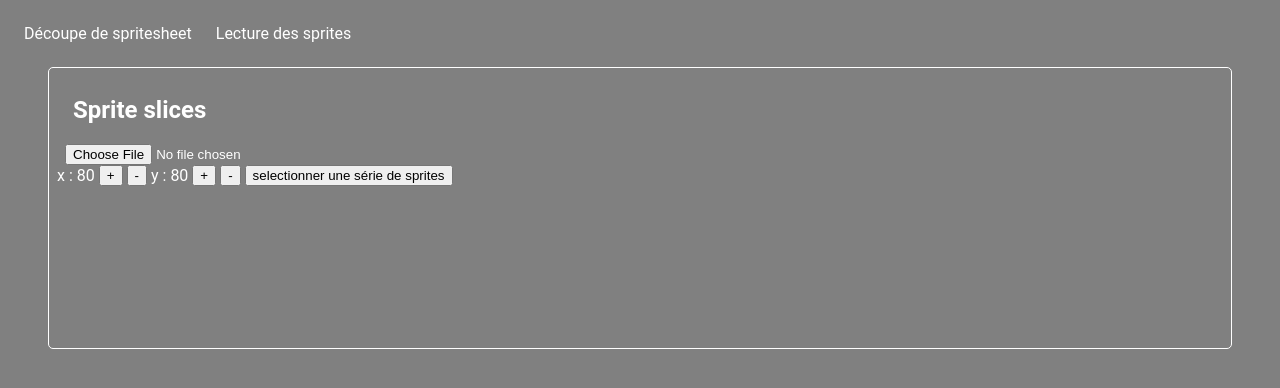
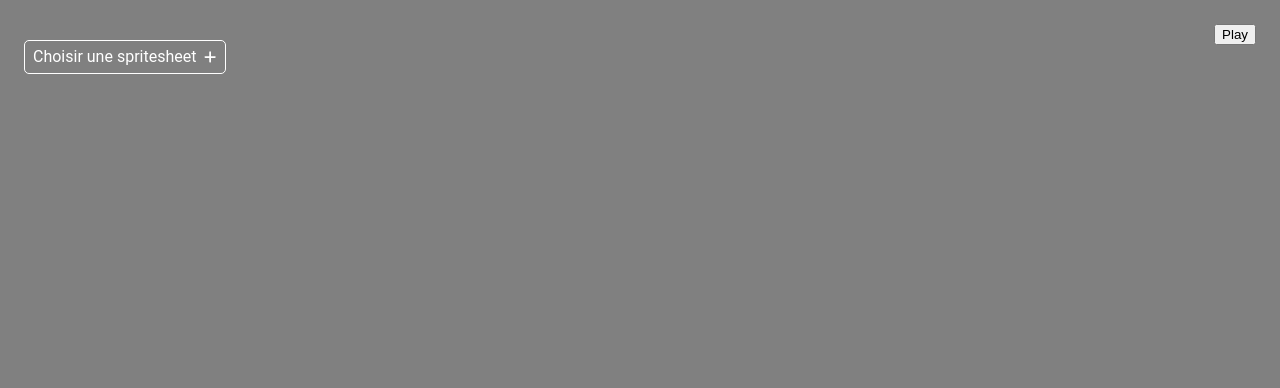
Before and after one commit to jeagdb/jeagdb.github.io, a Next.js app: page /game in a window 1280 px wide. Shown: the top 388 px of the page. Built offline with nearby package versions, Linux system fonts and the light colour scheme.

Commit message:
feat(sprite slice): add overflow and scroll to canvas

```diff
--- a/package.json
+++ b/package.json
@@ -30,7 +30,8 @@
     "remark": "^14.0.2",
     "remark-html": "^15.0.1",
     "styled-components": "^5.3.6",
-    "styled-media-query": "^2.1.2"
+    "styled-media-query": "^2.1.2",
+    "styled-reset": "^4.5.1"
   },
   "resolutions": {
     "styled-components": "^5"
--- a/src/components/GlobalStyles/index.js
+++ b/src/components/GlobalStyles/index.js
@@ -1,6 +1,9 @@
+import reset from 'styled-reset'
 import { createGlobalStyle } from "styled-components"
 
 const GlobalStyles = createGlobalStyle`
+  ${reset}
+
   *, *::before, *::after {
     box-sizing: border-box;
   }
--- a/src/components/SpriteSlice/index.js
+++ b/src/components/SpriteSlice/index.js
@@ -1,30 +1,72 @@
 import styled from 'styled-components'
-import { get, isEqual } from 'lodash'
+import { faMinus, faPlus } from '@fortawesome/free-solid-svg-icons'
+import { FontAwesomeIcon } from '@fortawesome/react-fontawesome'
+import { get, size, isEqual, isUndefined } from 'lodash'
 import { useState, useCallback, useRef, useEffect } from 'react'
 
-const Box = styled.div`
-  padding: 8px;;
-  margin: 24px;
+const Container = styled.div`
+  width: 100%;
+`
+const FileWrapper = styled.div`
   border: 1px solid white;
+  padding: 8px;
   border-radius: 5px;
+  cursor: pointer;
+  width: fit-content;
+  height: fit-content;
+
+  color: ${({ selected }) => selected ? 'grey' : 'white'};
+  background-color: ${({ selected }) => selected ? 'white' : 'transparent'};
 `
-const SpriteSlices = styled(Box)`
-`
-const Title = styled.h2`
-  font-size: 24px;
-  padding: 0 16px;
+const FileButton = styled.div`
+  display: flex;
+  align-items: center;
+  gap: 8px;
 `
 const InputFile = styled.input`
-  padding: 0 8px;
-  border-radius: 5px;
 `
 const Canvas = styled.canvas`
   object-fit: contain;
 `
+const Settings = styled.div`
+  display: flex;
+  gap: 16px;
+  margin: 16px 0;
+`
+const SpriteSettings = styled.div`
+  display: flex;
+  gap: 8px;
+`
 const Inline = styled.div`
   display: flex;
-  gap: 4px;
+  gap: 8px;
   align-items: center;
+`
+const Count = styled.div`
+  min-width: 50px;
+`
+const Slider = styled.input`
+  min-width: 200px;
+  width: 200px;
+`
+const Button = styled.div`
+  padding: 2px;
+  width: ${({ width }) => width}px;
+  height: ${({ height }) => height}px;
+  border: 1px solid white;
+  border-radius: 20px;
+  cursor: pointer;
+`
+const Block = styled.div`
+  display: flex;
+  flex-direction: column;
+  gap: 8px;
+`
+const CanvasWrapper = styled.div`
+  width: fit-content;
+  max-width: 70%;
+  height: 80%;
+  overflow: auto;
 `
 
 const SpriteSlice = ({ sprites, updateSprites }) => {
@@ -36,12 +78,23 @@ const SpriteSlice = ({ sprites, updateSprites }) => {
 
   const canvasRef = useRef()
   const contextRef = useRef()
+  const hiddenFileInput = useRef(null)
 
   const handleFileChange = useCallback((e) => {
     if (e.target.files) {
       updateFile(URL.createObjectURL(e.target.files[0]))
     }
   }, [updateFile])
+
+  const handleFileClick = useCallback(() => {
+    hiddenFileInput.current.click()
+  }, [])
+
+  const handleWidthChange = useCallback((e) =>
+    setWidth(parseInt(get(e, 'target.value', width))), [width, setWidth])
+
+  const handleHeightChange = useCallback((e) =>
+    setHeight(parseInt(get(e, 'target.value', height))), [height, setHeight])
 
   const handleSizeChange = useCallback((func, val, op) =>
     isEqual(op, '+') ? func(val + 1) : func(val - 1), [])
@@ -80,19 +133,15 @@ const SpriteSlice = ({ sprites, updateSprites }) => {
       const context = canvas.getContext('2d')
       contextRef.current = context
 
-      // Création de la nouvelle image
       let img = new Image()
       img.src = file
 
       img.onload = () => {
-        // Redimensionnement du canvas pour correspondre à l'image
         canvas.width = img.width
         canvas.height = img.height
 
-        // Dessiner l'image sur le canvas
         context.drawImage(img, 0, 0, img.width, img.height)
 
-        // Dessiner la grille sur l'image
         context.strokeStyle = 'red'
         for (let i = 0; i < img.width; i += width) {
           for (let j = 0; j < img.height; j += height) {
@@ -100,7 +149,6 @@ const SpriteSlice = ({ sprites, updateSprites }) => {
           }
         }
 
-        // Dessiner la sélection sur l'image
         drawSelection()
       }
     }
@@ -117,27 +165,49 @@ const SpriteSlice = ({ sprites, updateSprites }) => {
   }, [updateSprites, selectedSprites, width, height, file])
 
   return (
-    <SpriteSlices>
-      <Title>Sprite slices</Title>
+    <Container>
+      <Settings>
+        <FileWrapper onClick={handleFileClick}>
           <InputFile
+            ref={hiddenFileInput}
             type="file"
+            style={{ display: 'none' }}
             onChange={handleFileChange} />
+          <FileButton>
+            <span>Choisir une spritesheet</span>
+            <FontAwesomeIcon icon={faPlus} size='sm' />
+          </FileButton>
+        </FileWrapper>
+        {!isUndefined(file) && <SpriteSettings>
+          <Block>
             <Inline>
-        <Inline>
-          <div>x : {width}</div>
-          <button onClick={() => handleSizeChange(setWidth, width, '+')}>+</button>
-          <button onClick={() => handleSizeChange(setWidth, width, '-')}>-</button>
+              <Count>x : {width}</Count>
+              <Slider type="range" min="1" max="200" value={width} onChange={handleWidthChange} />
+              <Button width={20} height={20} onClick={() => handleSizeChange(setWidth, width, '+')}>
+                <FontAwesomeIcon icon={faPlus} />
+              </Button>
+              <Button width={20} height={20} onClick={() => handleSizeChange(setWidth, width, '-')}>
+                <FontAwesomeIcon icon={faMinus} />
+              </Button>
             </Inline>
             <Inline>
-          <div>y : {height}</div>
-          <button onClick={() => handleSizeChange(setHeight, height, '+')}>+</button>
-          <button onClick={() => handleSizeChange(setHeight, height, '-')}>-</button>
+              <Count>y : {height}</Count>
+              <Slider type="range" min="1" max="200" value={height} onChange={handleHeightChange} />
+              <Button width={20} height={20} onClick={() => handleSizeChange(setHeight, height, '+')}>
+                <FontAwesomeIcon icon={faPlus} />
+              </Button>
+              <Button width={20} height={20} onClick={() => handleSizeChange(setHeight, height, '-')}>
+                <FontAwesomeIcon icon={faMinus} />
+              </Button>
             </Inline>
-        <button onClick={() => updateSelected(true)}>selectionner une série de sprites</button>
-        {selected && <div>MODE selection</div>}
-      </Inline>
+          </Block>
+          <FileWrapper selected={selected} onClick={() => updateSelected(!selected)}>selectionner une série de sprites {selected ? `(${size(selectedSprites)})` : ''}</FileWrapper>
+        </SpriteSettings>}
+      </Settings>
+      <CanvasWrapper>
         <Canvas ref={canvasRef} onClick={handleCanvasClick} />
-    </SpriteSlices>
+      </CanvasWrapper>
+    </Container>
   )
 }
 
--- a/src/components/SpriteVisualizer/index.js
+++ b/src/components/SpriteVisualizer/index.js
@@ -47,7 +47,7 @@ const SpriteVisualizer = ({ sprites: infos }) => {
     if (isPlaying && sprites.length > 0) {
       interval = setInterval(() => {
         setCurrentIndex(prevIndex => (prevIndex + 1) % sprites.length)
-      }, 500)
+      }, 150)
     }
 
     return () => {
@@ -88,7 +88,7 @@ const SpriteVisualizer = ({ sprites: infos }) => {
       <button onClick={handlePlayPauseClick}>
         {isPlaying ? "Pause" : "Play"}
       </button>
-      <div>
+     {!isEmpty(sprites) && <div>
         <canvas
           width={width}
           height={height}
@@ -109,7 +109,7 @@ const SpriteVisualizer = ({ sprites: infos }) => {
             }
           }}
         />
-      </div>
+      </div>}
     </div >
   )
 }
--- a/src/pages/game.js
+++ b/src/pages/game.js
@@ -8,42 +8,24 @@ import SpriteVisualizer from '@/components/SpriteVisualizer'
 
 const Container = styled.div`
   display: flex;
-  flex-direction: column;
   width: 100%;
   height: 100%;
   background: grey;
   padding: 24px;
 `
-const Tabs = styled.div`
-  display: flex;
-  gap: 24px;
-`
-const Tab = styled.div`
-  cursor: pointer;
-`
 
 const Game = () => {
   const [sprites, updateSprites] = useState({})
-  const [tab, updateTab] = useState('slice')
-
-  const handleTab = useCallback((tab) => {
-    updateTab(tab)
-  }, [updateTab])
 
   return (
     <>
       <GlobalStyles />
       <Container>
-        <Tabs>
-          <Tab onClick={() => handleTab('slice')}>Découpe de spritesheet</Tab>
-          <Tab onClick={() => handleTab('visualizer')}>Lecture des sprites</Tab>
-        </Tabs>
-        {isEqual(tab, 'slice') && <SpriteSlice
+        <SpriteSlice
           sprites={sprites}
-          updateSprites={updateSprites} />}
-        {isEqual(tab, 'visualizer') &&
-          <SpriteVisualizer
-            sprites={sprites} />}
+          updateSprites={updateSprites} />
+        <SpriteVisualizer
+          sprites={sprites} />
       </Container>
     </>
   )
```
Also changed, not shown: 1 other file (tests, documents, lock files or other folders). Lines whose indentation alone changed are shown as unchanged.
